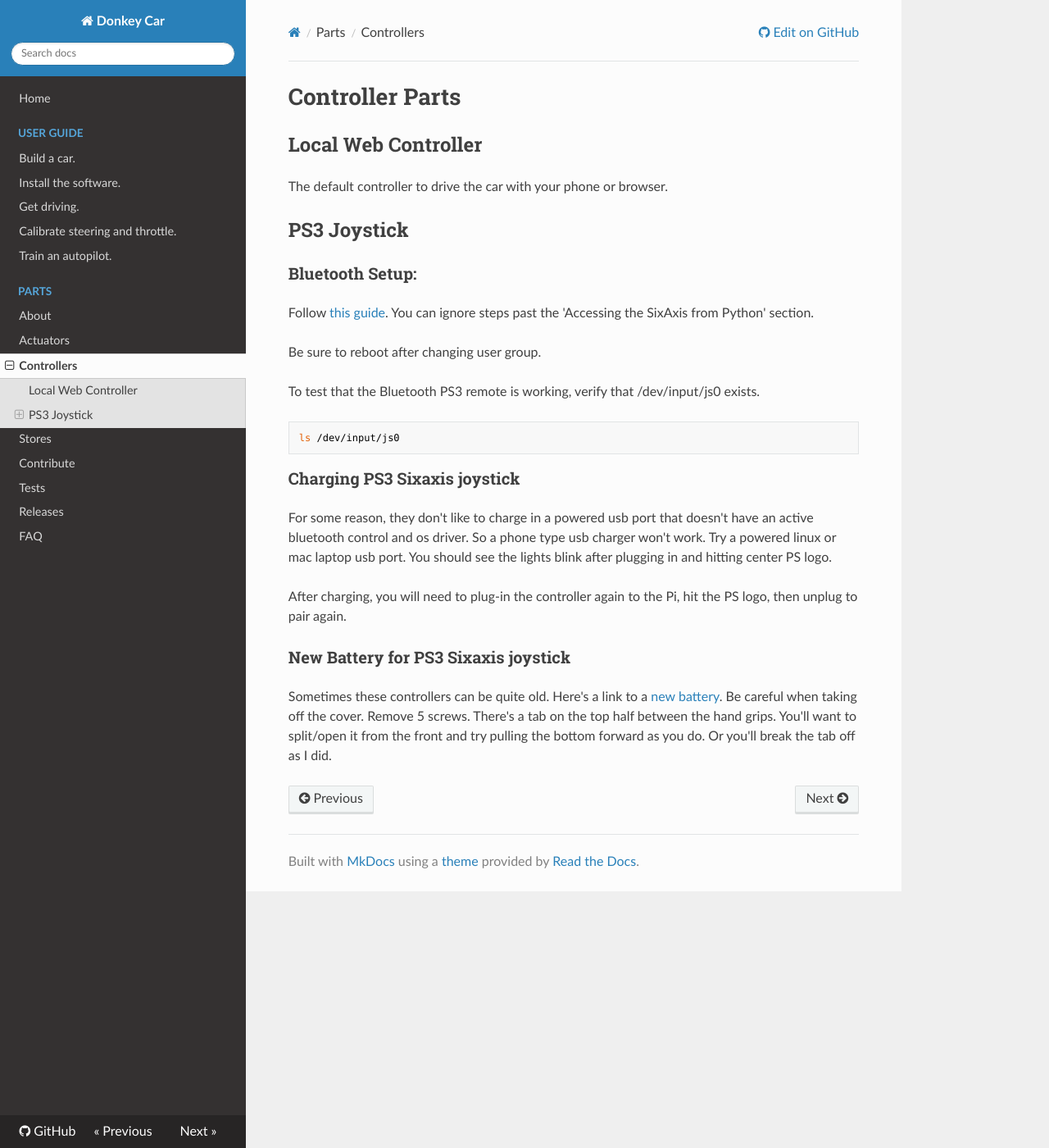
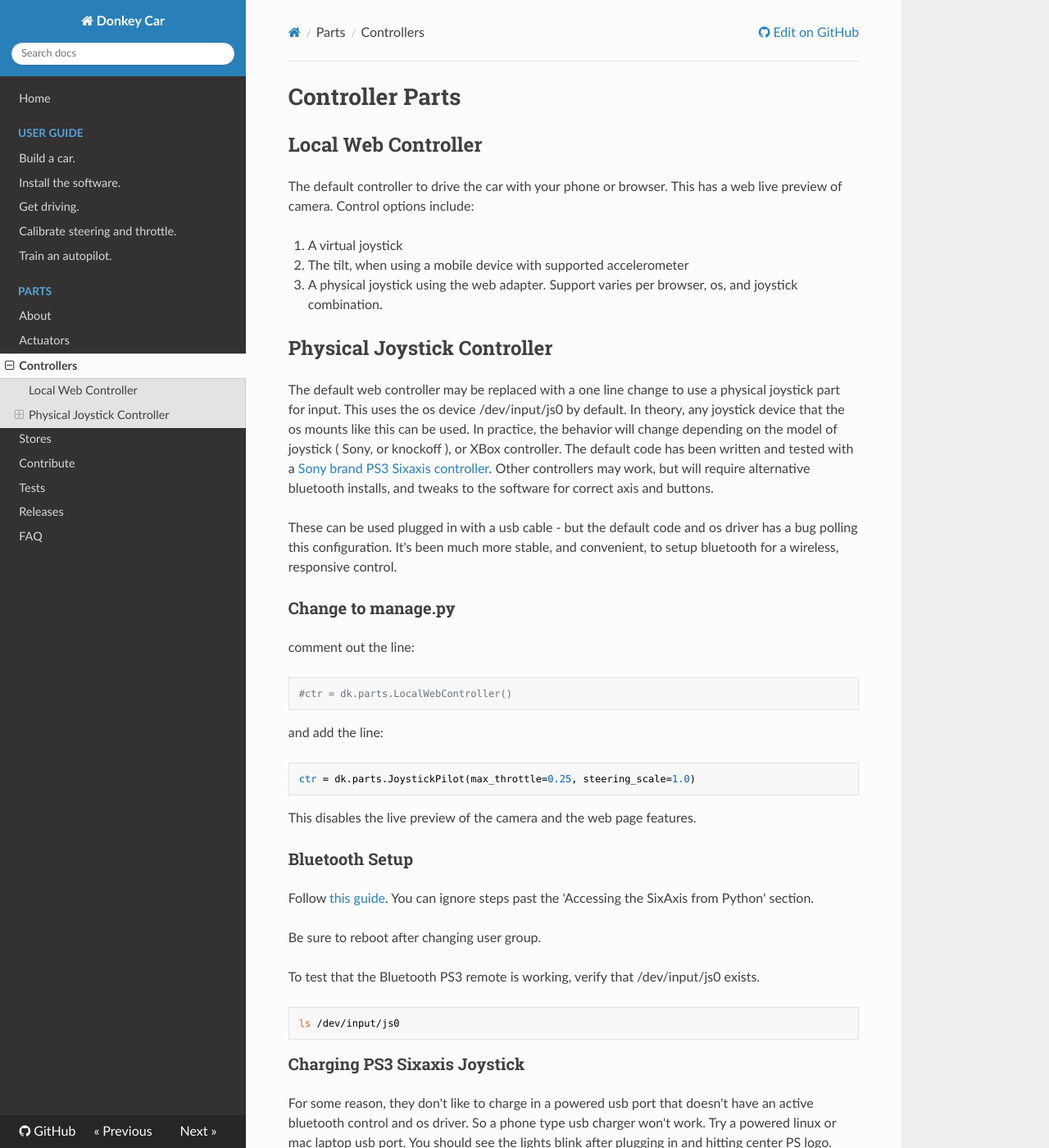
Before and after one commit to autorope/donkeycar, an MkDocs documentation site: the page built from docs/parts/controllers.md, in a window 1280 px wide and 1400 px high. Shown: the whole window at 82% size. Built offline with MkDocs 1.6.1, drawn with Linux system fonts in a browser that asks for light colours; nearby versions of some CDN libraries; old or Windows-style settings are respelled for this version of MkDocs; some of the changed text lies outside the part shown.

Commit message:
more detail on joystick and web controller

````diff
--- a/docs/parts/controllers.md
+++ b/docs/parts/controllers.md
@@ -2,12 +2,33 @@
 
 ## Local Web Controller
 
-The default controller to drive the car with your phone or browser.
+The default controller to drive the car with your phone or browser. This has a web live preview of camera. Control options include:
+
+1. A virtual joystick
+2. The tilt, when using a mobile device with supported accelerometer
+3. A physical joystick using the web adapter. Support varies per browser, os, and joystick combination.
 
 
-## PS3 Joystick
+## Physical Joystick Controller
 
-### Bluetooth Setup:
+The default web controller may be replaced with a one line change to use a physical joystick part for input. This uses the os device /dev/input/js0 by default. In theory, any joystick device that the os mounts like this can be used. In practice, the behavior will change depending on the model of joystick ( Sony, or knockoff ), or XBox controller. The default code has been written and tested with a [Sony brand PS3 Sixaxis controller](https://www.amazon.com/Dualshock-Wireless-Controller-Charcoal-playstation-3). Other controllers may work, but will require alternative bluetooth installs, and tweaks to the software for correct axis and buttons.
+
+These can be used plugged in with a usb cable - but the default code and os driver has a bug polling this configuration. It's been much more stable, and convenient, to setup bluetooth for a wireless, responsive control.
+
+### Change to manage.py
+
+comment out the line:
+```
+#ctr = dk.parts.LocalWebController()
+```
+and add the line:
+```
+ctr = dk.parts.JoystickPilot(max_throttle=0.25, steering_scale=1.0)
+```
+
+This disables the live preview of the camera and the web page features.
+
+### Bluetooth Setup
 
 Follow [this guide](https://pythonhosted.org/triangula/sixaxis.html). You can ignore steps past the 'Accessing the SixAxis from Python' section.
 
@@ -19,12 +40,12 @@ To test that the Bluetooth PS3 remote is working, verify that /dev/input/js0 exi
 ls /dev/input/js0
 ```
 
-### Charging PS3 Sixaxis joystick
+### Charging PS3 Sixaxis Joystick
 
 For some reason, they don't like to charge in a powered usb port that doesn't have an active bluetooth control and os driver. So a phone type usb charger won't work. Try a powered linux or mac laptop usb port. You should see the lights blink after plugging in and hitting center PS logo.
 
 After charging, you will need to plug-in the controller again to the Pi, hit the PS logo, then unplug to pair again.
 
-### New Battery for PS3 Sixaxis joystick
+### New Battery for PS3 Sixaxis Joystick
 
 Sometimes these controllers can be quite old. Here's a link to a [new battery](http://a.co/5k1lbns). Be careful when taking off the cover. Remove 5 screws. There's a tab on the top half between the hand grips. You'll want to split/open it from the front and try pulling the bottom forward as you do. Or you'll break the tab off as I did.
````
